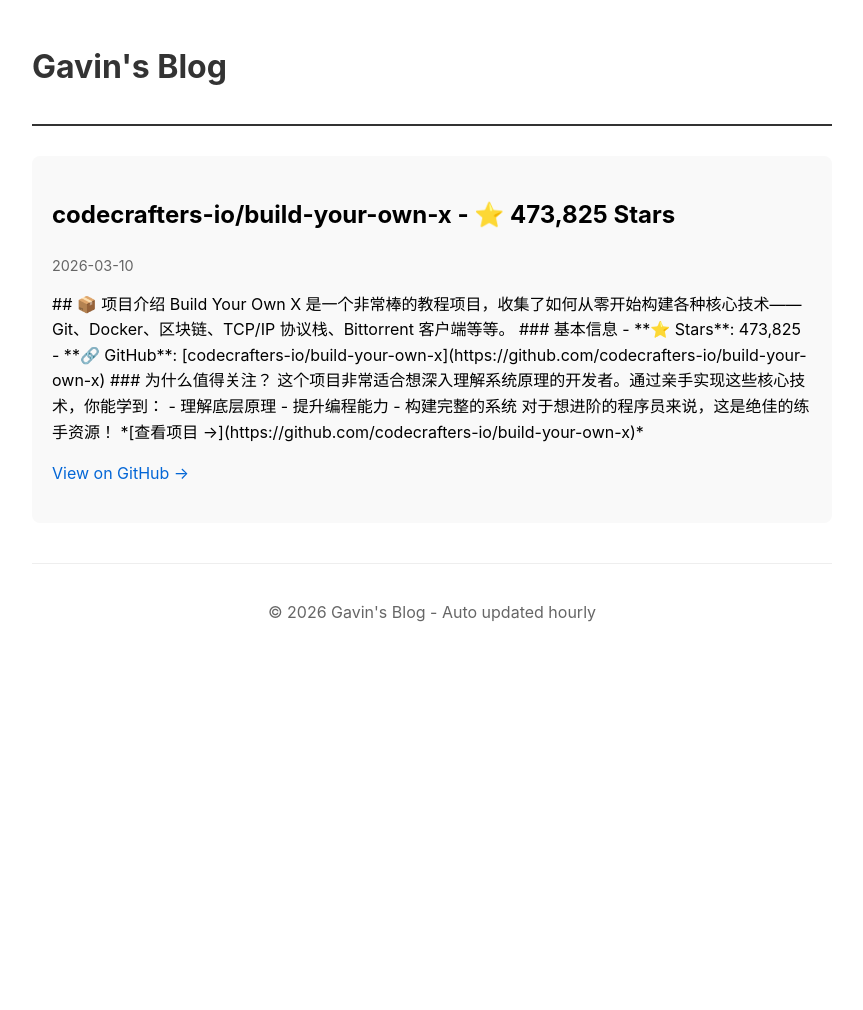
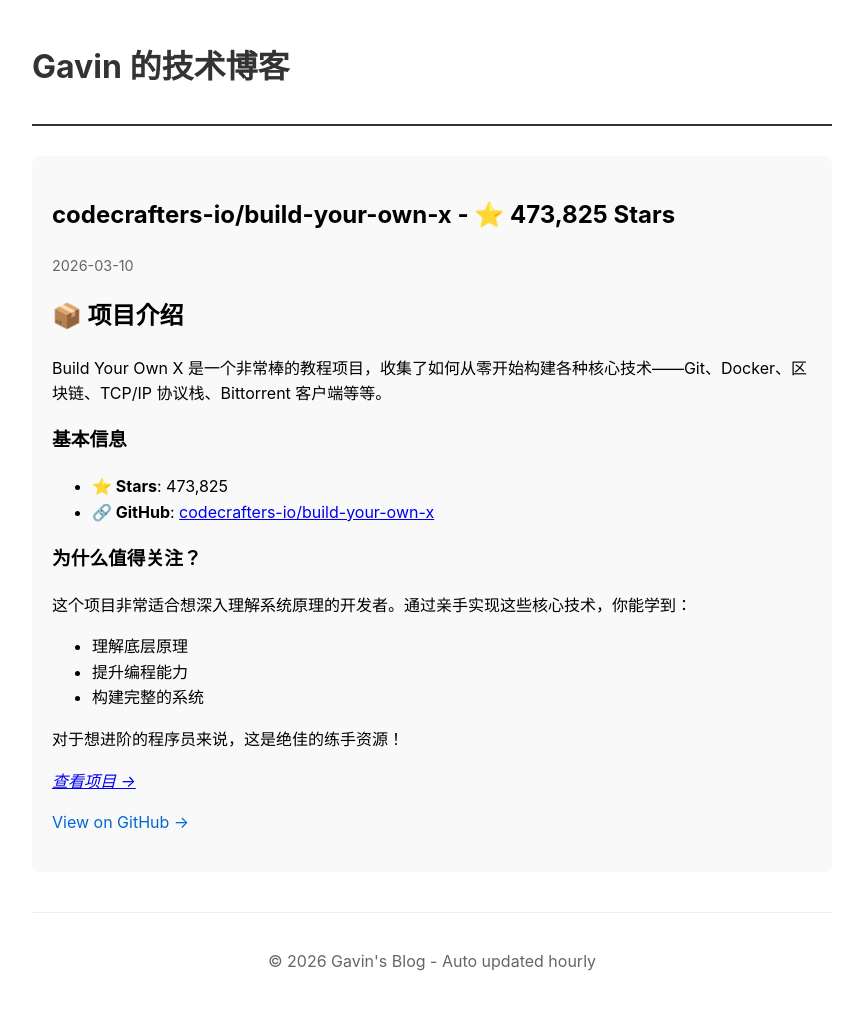
Before and after one commit to Gavin-YJQ/Gavin-YJQ.github.io, a Jekyll site: the page built from _posts/2026-03-10-codecrafters-io-build-your-own-x.md, in a window 1280 px wide. Shown: the whole page, without its empty margins (208-1071 px from the left). Built offline with Jekyll 4.4.1, drawn with Linux system fonts in a browser that asks for light colours; before the commit the page ends 900 px from its top, so only the background shows below that.

Commit message:
Fix: 使用 Jekyll 处理 Markdown

```diff
--- a/_config.yml
+++ b/_config.yml
@@ -1,5 +1,6 @@
-title: Gavin's Blog
-description: Exploring top GitHub repositories
+title: Gavin 的技术博客
+description: 探索 GitHub 最流行的开源项目
 baseurl: ""
 url: "https://gavin-yjq.github.io"
+markdown: kramdown
 theme: minima
```
Also changed, not shown: .nojekyll (deleted), _posts/2026-03-10-codecrafters-io-build-your-own-x.md (renamed from _posts/2026-03-10-codecrafters-io-build-your-own-x.html), _posts/2026-03-10-freeCodeCamp-freeCodeCamp.md (renamed from _posts/2026-03-10-freeCodeCamp-freeCodeCamp.html), _posts/2026-03-10-sindresorhus-awesome.md (renamed from _posts/2026-03-10-sindresorhus-awesome.html).
